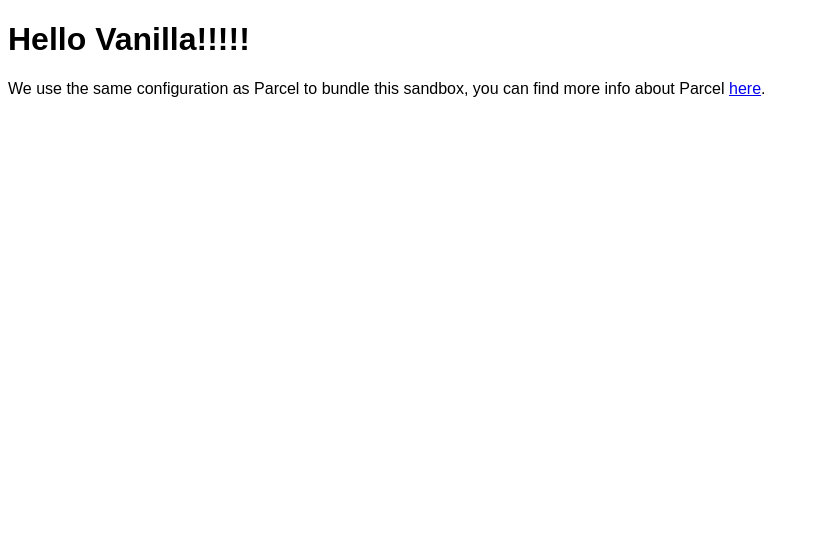
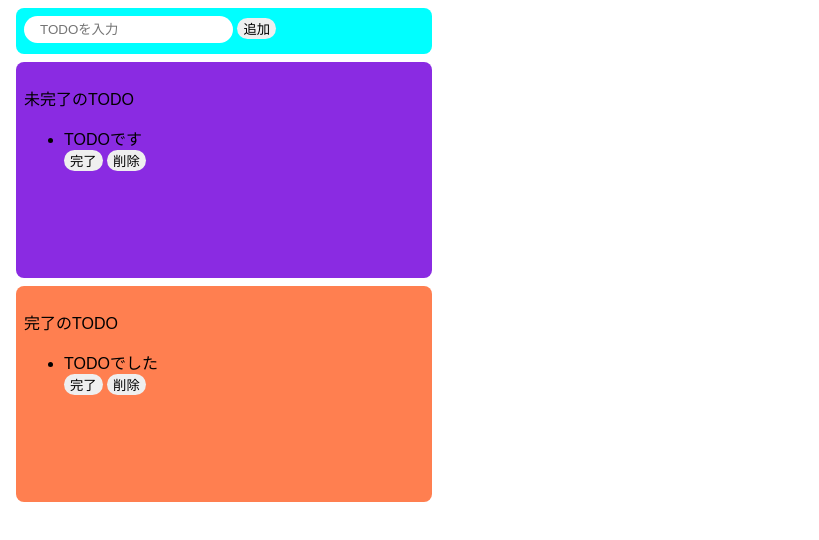
Before and after one commit to ankorori/codesandbox-test, a website with bundled scripts: page index.html in a window 1280 px wide. Shown: the whole page, without its empty margins (0-819 px from the left). Built offline with nearby package versions, Linux system fonts and the light colour scheme.

Commit message:
ひな形の作成

```diff
--- a/index.html
+++ b/index.html
@@ -1,16 +1,36 @@
 <!DOCTYPE html>
 <html>
+  <head>
+    <title>TODO JS</title>
+    <meta charset="UTF-8" />
+  </head>
 
-<head>
-	<title>Parcel Sandbox</title>
-	<meta charset="UTF-8" />
-</head>
+  <body>
+    <div class="input-area">
+      <input placeholder="TODOを入力" />
+      <button>追加</button>
+    </div>
+    <div class="imcomplete-area">
+      <p>未完了のTODO</p>
+      <ul>
+        <div>
+          <li>TODOです</li>
+          <button>完了</button>
+          <button>削除</button>
+        </div>
+      </ul>
+    </div>
+    <div class="complete-area">
+      <p>完了のTODO</p>
+      <ul>
+        <div>
+          <li>TODOでした</li>
+          <button>完了</button>
+          <button>削除</button>
+        </div>
+      </ul>
+    </div>
 
-<body>
-	<div id="app"></div>
-
-	<script src="src/index.js">
-	</script>
-</body>
-
+    <script src="src/index.js"></script>
+  </body>
 </html>
--- a/src/index.js
+++ b/src/index.js
@@ -1,10 +1 @@
 import "./styles.css";
-
-document.getElementById("app").innerHTML = `
-<h1>Hello Vanilla!!!!!</h1>
-<div>
-  We use the same configuration as Parcel to bundle this sandbox, you can find more
-  info about Parcel
-  <a href="https://parceljs.org" target="_blank" rel="noopener noreferrer">here</a>.
-</div>
-`;
--- a/src/styles.css
+++ b/src/styles.css
@@ -1,3 +1,47 @@
 body {
   font-family: sans-serif;
 }
+
+input {
+  border-radius: 16px;
+  border: none;
+  padding: 6px 16px;
+  outline: none;
+}
+
+button {
+  border-radius: 16px;
+  border: none;
+  padding: 4px, 16px;
+}
+
+button:hover {
+  background-color: palegreen;
+}
+
+.input-area {
+  background-color: aqua;
+  width: 400px;
+  height: 30px;
+  padding: 8px;
+  margin: 8px;
+  border-radius: 8px;
+}
+.imcomplete-area {
+  background-color: blueviolet;
+  width: 400px;
+  min-height: 200px;
+  padding: 8px;
+  margin: 8px;
+  border-radius: 8px;
+}
+
+.complete-area {
+  background-color: coral;
+  width: 400px;
+  min-height: 200px;
+  padding: 8px;
+  padding: 8px;
+  margin: 8px;
+  border-radius: 8px;
+}
```
